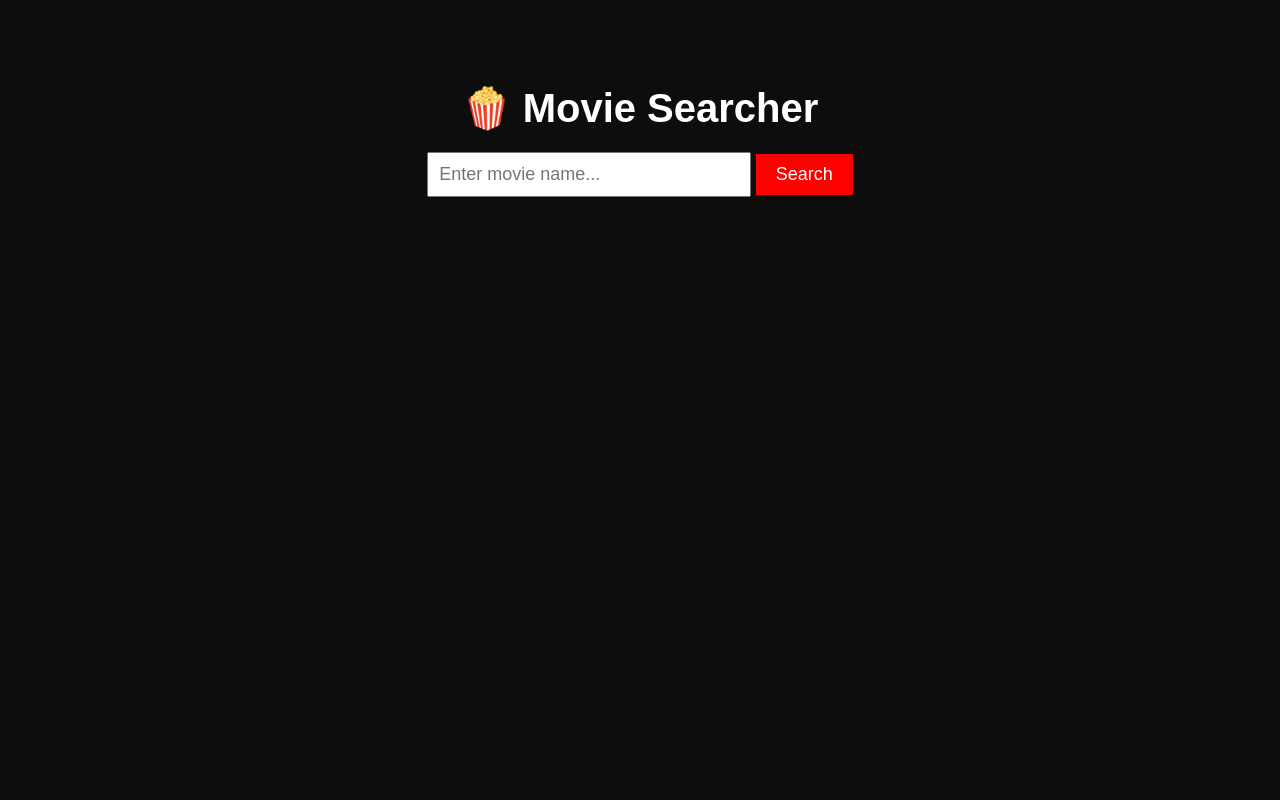
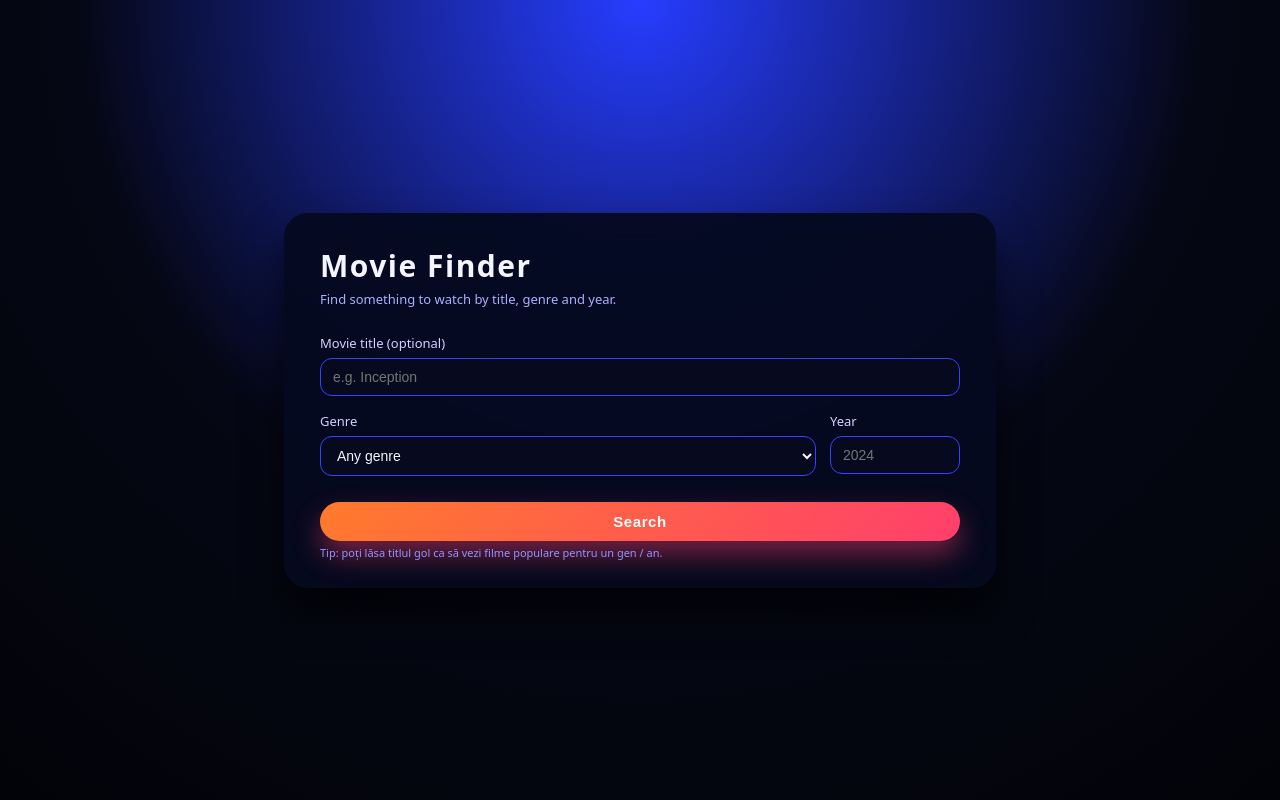
Before and after one commit to i4ncug4bi-maker/movie-finder, a Flask app: page / in a window 1280 px wide. Run offline with Flask 3, Linux system fonts and the light colour scheme.

Commit message:
Update index.html

```diff
--- a/templates/index.html
+++ b/templates/index.html
@@ -2,59 +2,128 @@
 <html lang="en">
 <head>
     <meta charset="UTF-8">
-    <meta name="viewport" content="width=device-width, initial-scale=1.0">
-    <title>Movie Searcher</title>
+    <title>Movie Finder</title>
     <style>
         body {
-            background-color: #0d0d0d;
-            color: white;
-            font-family: Arial, sans-serif;
-            text-align: center;
-            padding-top: 50px;
+            margin: 0;
+            padding: 0;
+            font-family: system-ui, -apple-system, BlinkMacSystemFont, "Segoe UI", sans-serif;
+            background: radial-gradient(circle at top, #263dff 0, #050714 55%, #020308 100%);
+            color: #f5f5ff;
+            min-height: 100vh;
+            display: flex;
+            align-items: center;
+            justify-content: center;
+        }
+        .card {
+            background: rgba(6, 10, 32, 0.96);
+            border-radius: 24px;
+            padding: 32px 36px 28px;
+            width: 100%;
+            max-width: 640px;
+            box-shadow: 0 24px 40px rgba(0, 0, 0, 0.7);
+            backdrop-filter: blur(16px);
         }
         h1 {
-            font-size: 40px;
-            margin-bottom: 20px;
+            margin: 0 0 4px;
+            font-size: 30px;
+            letter-spacing: 0.05em;
         }
-        input {
-            width: 300px;
-            padding: 10px;
-            font-size: 18px;
+        .subtitle {
+            font-size: 13px;
+            color: #aab1ff;
+            margin-bottom: 26px;
+        }
+        label {
+            font-size: 13px;
+            color: #cfd3ff;
+            display: block;
+            margin-bottom: 6px;
+        }
+        input, select {
+            width: 100%;
+            padding: 10px 12px;
+            border-radius: 12px;
+            border: 1px solid #3942ff;
+            background: rgba(8, 10, 30, 0.9);
+            color: #f5f5ff;
+            font-size: 14px;
+            box-sizing: border-box;
+        }
+        input:focus, select:focus {
+            outline: none;
+            border-color: #6bffda;
+            box-shadow: 0 0 0 1px rgba(107, 255, 218, 0.4);
+        }
+        .row {
+            display: flex;
+            gap: 14px;
+            margin-bottom: 16px;
+        }
+        .row > div {
+            flex: 1;
+        }
+        .year-input {
+            max-width: 130px;
         }
         button {
-            padding: 10px 20px;
-            font-size: 18px;
-            background-color: red;
+            width: 100%;
+            padding: 11px 14px;
+            border-radius: 999px;
+            border: none;
+            font-size: 15px;
+            font-weight: 600;
+            letter-spacing: 0.04em;
+            cursor: pointer;
+            background: linear-gradient(135deg, #ff7b2c, #ff3f6c);
             color: white;
-            border: none;
-            cursor: pointer;
+            box-shadow: 0 14px 28px rgba(255, 63, 108, 0.45);
+            margin-top: 10px;
         }
-        .movie {
-            margin-top: 40px;
+        button:hover {
+            filter: brightness(1.07);
+        }
+        .hint {
+            font-size: 11px;
+            color: #8f96ff;
+            margin-top: 4px;
         }
     </style>
 </head>
 <body>
+<div class="card">
+    <h1>Movie Finder</h1>
+    <div class="subtitle">Find something to watch by title, genre and year.</div>
 
-<h1>🍿 Movie Searcher</h1>
+    <form action="{{ url_for('search') }}" method="post">
+        <div class="row">
+            <div>
+                <label for="title">Movie title (optional)</label>
+                <input id="title" name="title" type="text" placeholder="e.g. Inception">
+            </div>
+        </div>
 
-<form action="/search" method="get">
-    <input type="text" name="title" placeholder="Enter movie name..." required>
-    <button type="submit">Search</button>
-</form>
+        <div class="row">
+            <div>
+                <label for="genre">Genre</label>
+                <select id="genre" name="genre_id">
+                    <option value="">Any genre</option>
+                    {% for g in genres %}
+                        <option value="{{ g.id }}">{{ g.name }}</option>
+                    {% endfor %}
+                </select>
+            </div>
+            <div class="year-input">
+                <label for="year">Year</label>
+                <input id="year" name="year" type="number" min="1900" max="2100" placeholder="2024">
+            </div>
+        </div>
 
-{% if movie %}
-<div class="movie">
-    <h2>{{ movie.title }}</h2>
-    <p>Release date: {{ movie.release_date }}</p>
-    <p>⭐ Rating: {{ movie.vote_average }}/10</p>
-    <p>{{ movie.overview }}</p>
-
-    {% if trailer %}
-    <iframe width="560" height="315" src="https://www.youtube.com/embed/{{ trailer }}" frameborder="0" allowfullscreen></iframe>
-    {% endif %}
+        <button type="submit">Search</button>
+        <div class="hint">
+            Tip: poți lăsa titlul gol ca să vezi filme populare pentru un gen / an.
+        </div>
+    </form>
 </div>
-{% endif %}
-
 </body>
 </html>
```
